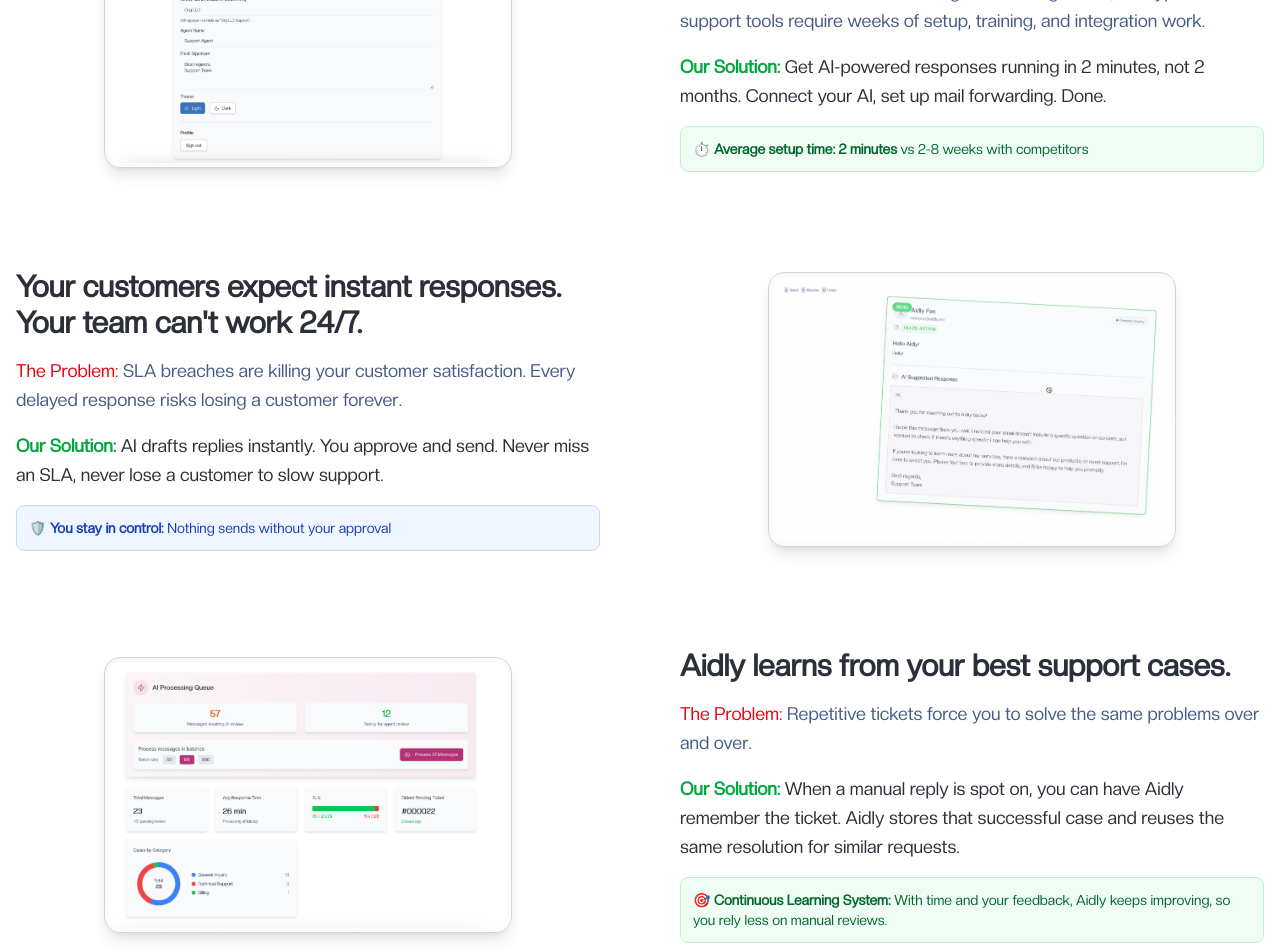
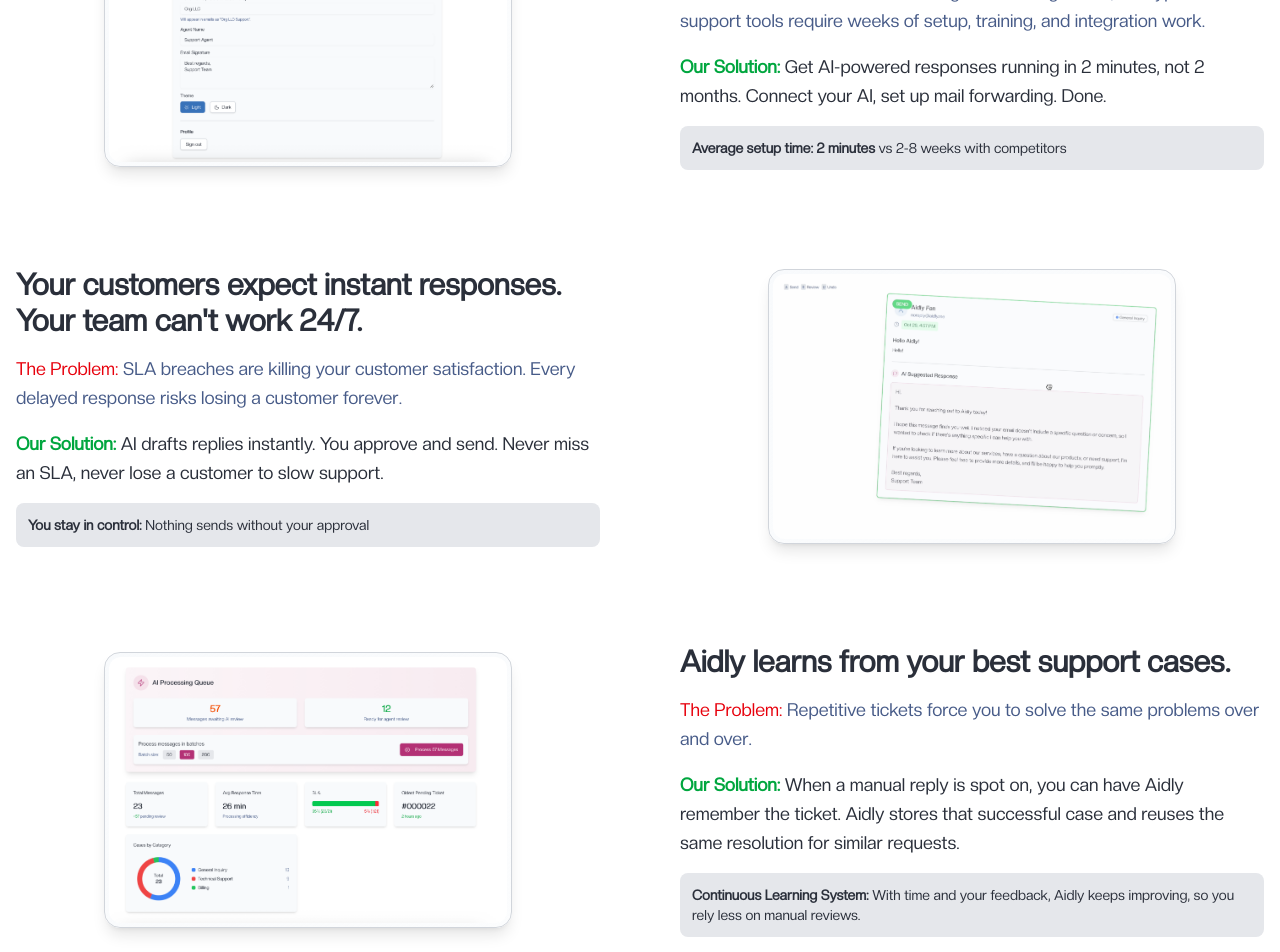
Before and after one commit to matiiimat/cs-appv1, a Next.js app: page / in a window 1280 px wide. Shown: the part 1240-2192 px from the top of the page. Built offline with nearby package versions, Linux system fonts and the light colour scheme.

Commit message:
Fix Dark Mode

```diff
--- a/app/page.tsx
+++ b/app/page.tsx
@@ -257,8 +257,8 @@
             <p className="text-base lg:text-lg text-foreground leading-relaxed font-medium">
               <span className="text-green-600 font-bold">Our Solution:</span> Get AI-powered responses running in 2 minutes, not 2 months. Connect your AI, set up mail forwarding. Done.
             </p>
-            <div className="mt-4 p-3 bg-green-50 border border-green-200 rounded-lg">
-              <p className="text-sm text-green-800 font-medium">⏱️ <strong>Average setup time: 2 minutes</strong> vs 2-8 weeks with competitors</p>
+            <div className="mt-4 p-3 rounded-lg bg-muted">
+              <p className="text-sm font-medium text-foreground"><strong>Average setup time: 2 minutes</strong> vs 2-8 weeks with competitors</p>
             </div>
           </div>
         </div>
@@ -274,8 +274,8 @@
               <span className="text-green-600 font-bold">Our Solution:</span> AI drafts replies instantly. You approve and send. Never miss an SLA, never lose a customer to slow support.
             </p>
             <div className="mt-4 space-y-2">
-              <div className="p-3 bg-blue-50 border border-blue-200 rounded-lg">
-                <p className="text-sm text-blue-800 font-medium">🛡️ <strong>You stay in control:</strong> Nothing sends without your approval</p>
+              <div className="p-3 rounded-lg bg-muted">
+                <p className="text-sm font-medium text-foreground"><strong>You stay in control:</strong> Nothing sends without your approval</p>
               </div>
             </div>
           </div>
@@ -324,8 +324,8 @@
               <span className="text-green-600 font-bold">Our Solution:</span> When a manual reply is spot on, you can have Aidly remember the ticket. Aidly stores that successful case and reuses the same resolution for similar requests.
             </p>
             <div className="mt-4 space-y-2">
-              <div className="p-3 bg-green-50 border border-green-200 rounded-lg">
-                <p className="text-sm text-green-800 font-medium">🎯 <strong>Continuous Learning System:</strong> With time and your feedback, Aidly keeps improving, so you rely less on manual reviews.</p>
+              <div className="p-3 rounded-lg bg-muted">
+                <p className="text-sm font-medium text-foreground"><strong>Continuous Learning System:</strong> With time and your feedback, Aidly keeps improving, so you rely less on manual reviews.</p>
               </div>
             </div>
           </div>
@@ -708,18 +708,18 @@
           </div>
 
           <div className="grid md:grid-cols-3 gap-8">
-            {/* Success Story 2 */}
-            <Card className="hover:shadow-lg transition-shadow duration-300 bg-white/80 backdrop-blur">
+            {/* Success Story */}
+            <Card className="transition-shadow duration-300 hover:shadow-md bg-card border">
               <CardContent className="p-6">
                 <div className="mb-4">
-                  <div className="text-2xl font-bold text-green-600">Support Takes 10% of the Time It Used To</div>
+                  <div className="text-2xl font-bold text-green-600 dark:text-green-400">Support Takes 10% of the Time It Used To</div>
                 </div>
                 <h3 className="font-bold mb-2">Braceletsdemontre.com</h3>
                 <p className="text-sm text-muted-foreground mb-4">
                   &quot;What used to take hours every day takes a quick check in now. The quality stayed high, but the workload disappeared.&quot;
                 </p>
                 <div className="flex items-center gap-2 text-xs text-muted-foreground">
-                  <div className="w-8 h-8 bg-blue-100 rounded-full flex items-center justify-center">JPL</div>
+                  <div className="w-8 h-8 rounded-full flex items-center justify-center bg-primary/10 text-primary">JPL</div>
                   <span>Jean-Pierre L, Founder</span>
                 </div>
               </CardContent>
@@ -730,7 +730,7 @@
 
           {/* Trust Indicators */}
           <div className="mt-16 text-center">
-            <p className="text-sm text-white mb-8">Trusted by support teams worldwide</p>
+            <p className="text-sm text-foreground mb-8">Trusted by support teams worldwide</p>
           </div>
         </div>
       </section>
```
